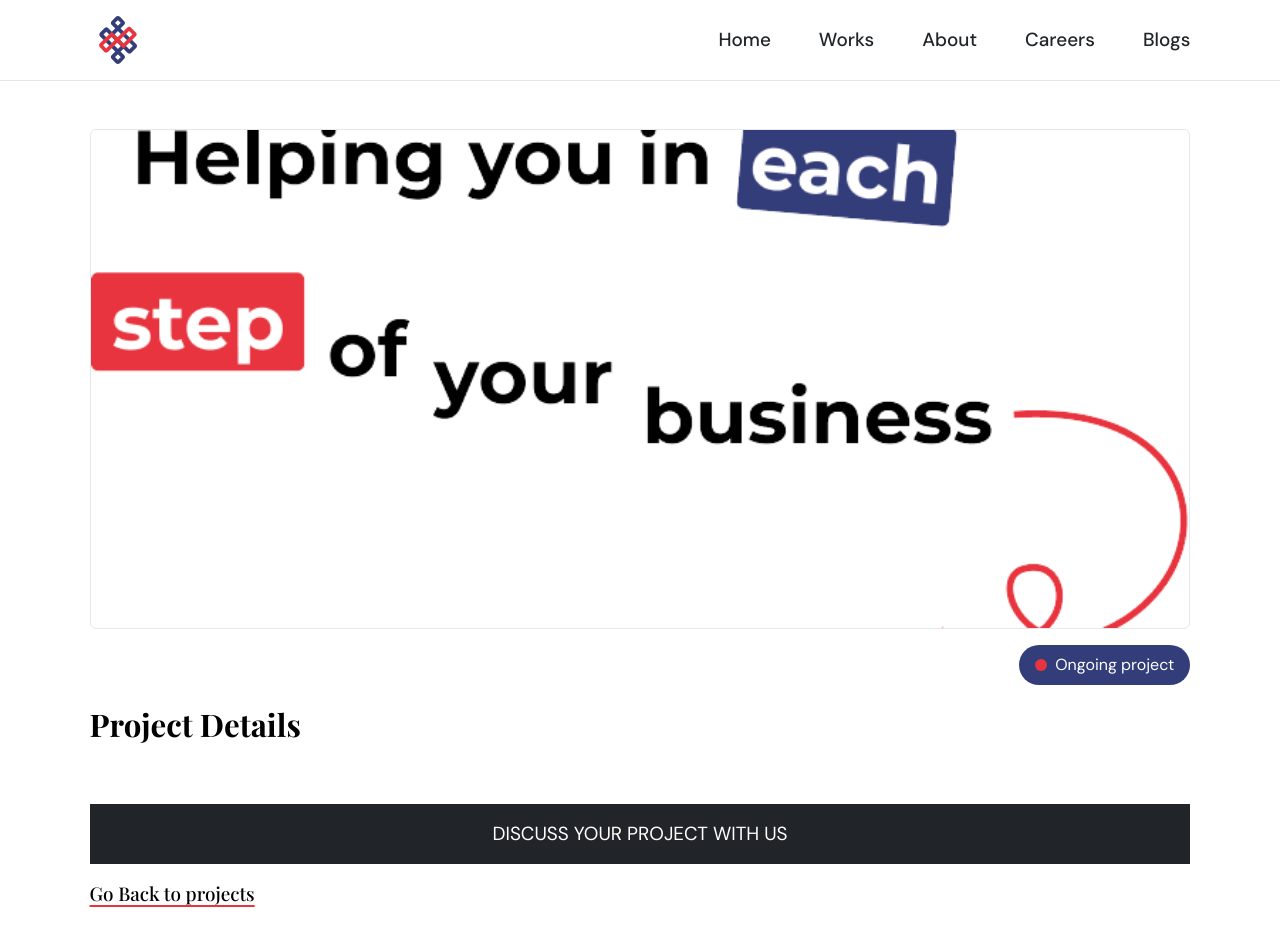
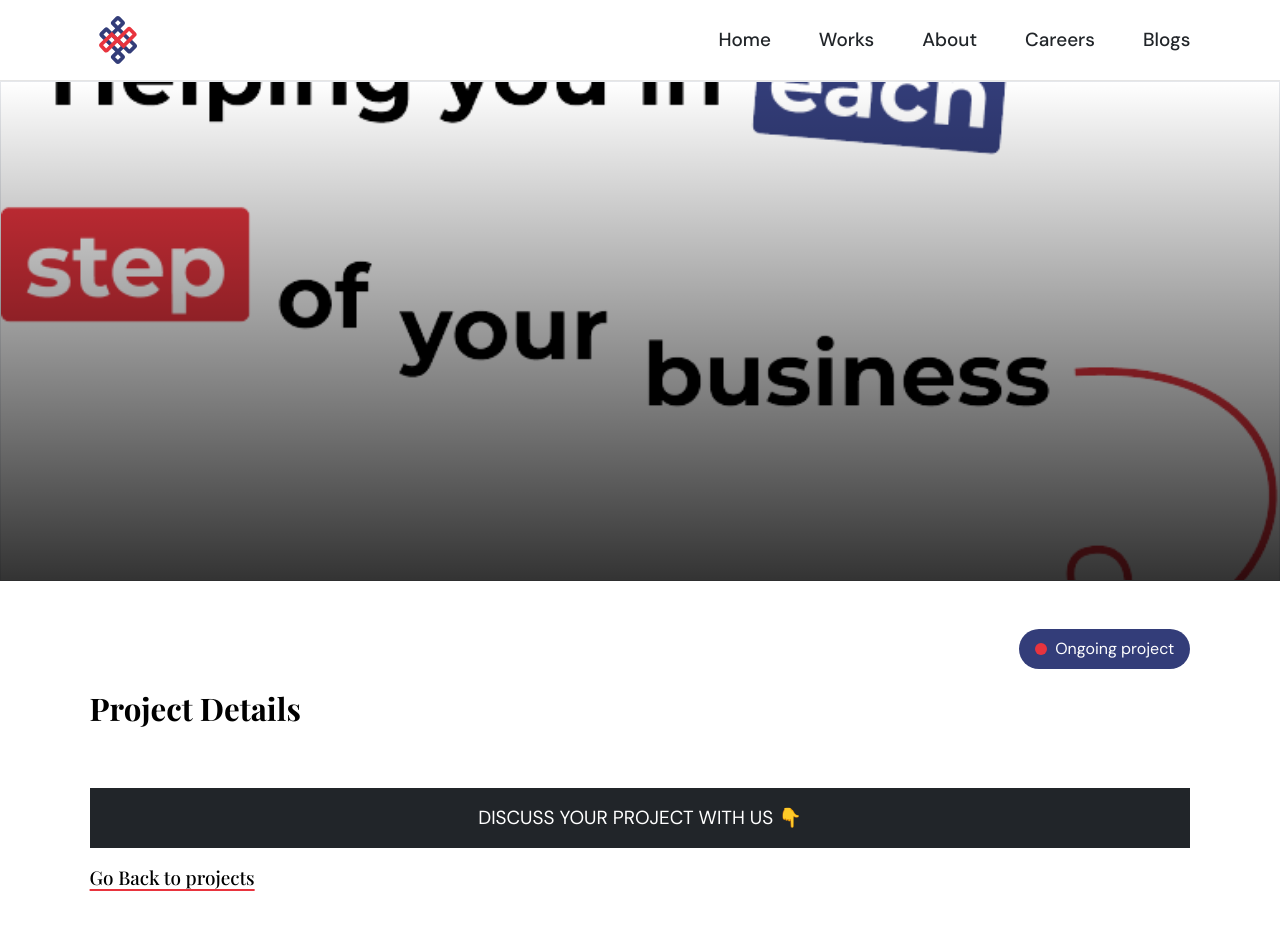
Before and after one commit to alsongarbuja/thankadigital, a Next.js app: page /work/1 in a window 1280 px wide. Shown: the top 952 px of the page. Built offline with nearby package versions, Linux system fonts and the light colour scheme.

Commit message:
UI: small ui changes to work details page

```diff
--- a/src/app/(main_site)/_components/ConnectSection.tsx
+++ b/src/app/(main_site)/_components/ConnectSection.tsx
@@ -10,7 +10,7 @@ const ConnectSection = () => {
     <section
       className="py-20 bg-background_gray"
       id="connect-section"
-      style={{ scrollMarginBlockStart: "15em" }}
+      style={{ scrollMarginBlockStart: "3em" }}
     >
       <CustomWidthWrapper>
         <div className="flex flex-col gap-8 lg:flex-row">
--- a/src/app/(main_site)/work/[slug]/page.tsx
+++ b/src/app/(main_site)/work/[slug]/page.tsx
@@ -13,16 +13,26 @@ export default function WorkJourneyPage({
   const project = projectsList.find((project) => project.slug === params.slug);
 
   return (
-    <CustomWidthWrapper className="py-12">
-      <div className="flex flex-col w-full gap-4 bg-white min-h-[60vh] pb-12">
+    <>
+      <div className="relative">
         <Image
           src={project?.thumbnail || "/images/hero.png"}
           alt={`cover image for ${project?.name}`}
           width={1920}
           height={1080}
-          className="object-cover w-screen border rounded-md h-[300px] md:h-[500px]"
+          className="object-cover object-center w-screen border h-[300px] md:h-[500px]"
         />
-
+        <div className="absolute top-0 bottom-0 left-0 right-0 flex flex-col items-start justify-end py-12 bg-gradient-to-t from-black/80 to-transparent">
+          <div className="flex flex-col w-[90vw] md:w-[70vw] mx-auto">
+            <h1 className="text-4xl text-white font-playfair">
+              {project?.name}
+            </h1>
+            <p className="text-lg text-white">{project?.description}</p>
+          </div>
+        </div>
+      </div>
+      <CustomWidthWrapper className="py-12">
+        <div className="flex flex-col w-full gap-4 bg-white min-h-[60vh] pb-12">
           <div className="flex items-center justify-end gap-4">
             {project?.journey.status === "live" ? (
               <a
@@ -53,7 +63,7 @@ export default function WorkJourneyPage({
                     width={1920}
                     height={1080}
                     className={cn(
-                    "object-cover border rounded-md",
+                      "object-cover border rounded-xl",
                       idx === 0 && "md:col-span-2"
                     )}
                   />
@@ -77,9 +87,12 @@ export default function WorkJourneyPage({
             ))}
           </div>
 
-        <button className="py-4 mt-6 bg-neutral_black text-neutral_white">
-          DISCUSS YOUR PROJECT WITH US
-        </button>
+          <Link
+            href="#connect-section"
+            className="inline-block py-4 mt-6 text-center bg-neutral_black text-neutral_white"
+          >
+            DISCUSS YOUR PROJECT WITH US 👇
+          </Link>
 
           <Link
             href="/work"
@@ -89,5 +102,6 @@ export default function WorkJourneyPage({
           </Link>
         </div>
       </CustomWidthWrapper>
+    </>
   );
 }
--- a/src/app/(main_site)/work/_components/ProjectContainer.tsx
+++ b/src/app/(main_site)/work/_components/ProjectContainer.tsx
@@ -31,7 +31,7 @@ export default function ProjectContainer({ project }: IProjectContainerProps) {
       <img
         src={project.thumbnail}
         alt={`${project.name} design system screenshot`}
-        className="object-contain w-full h-full border rounded-md"
+        className="object-contain w-full h-full border-2 border-dotted rounded-2xl"
       />
       <div className="absolute top-0 bottom-0 left-0 right-0 flex flex-col items-center justify-center gap-4 text-white transition-opacity duration-150 rounded-md opacity-0 group-hover:opacity-100 bg-black/80">
         <p>{project.name}</p>
--- a/src/app/(main_site)/work/page.tsx
+++ b/src/app/(main_site)/work/page.tsx
@@ -13,7 +13,7 @@ export default function WorkPage() {
 
         <div className="grid w-full grid-cols-3 gap-4 mt-12">
           {projectsList.map((project) => (
-            <ProjectContainer project={project} key={project.id} />
+            <ProjectContainer project={project} key={project.slug} />
           ))}
         </div>
       </div>
--- a/src/types/index.d.ts
+++ b/src/types/index.d.ts
@@ -24,12 +24,12 @@ type TeamModel = {
 };
 
 type ProjectModel = {
-  id: string;
+  // id: string;
   name: string;
   slug: string;
   description: string;
   thumbnail: string;
-  logo: string;
+  // logo: string;
   liveLink: string | null;
   journey: dynamicObject;
 
```
Lines whose indentation alone changed are shown as unchanged.
